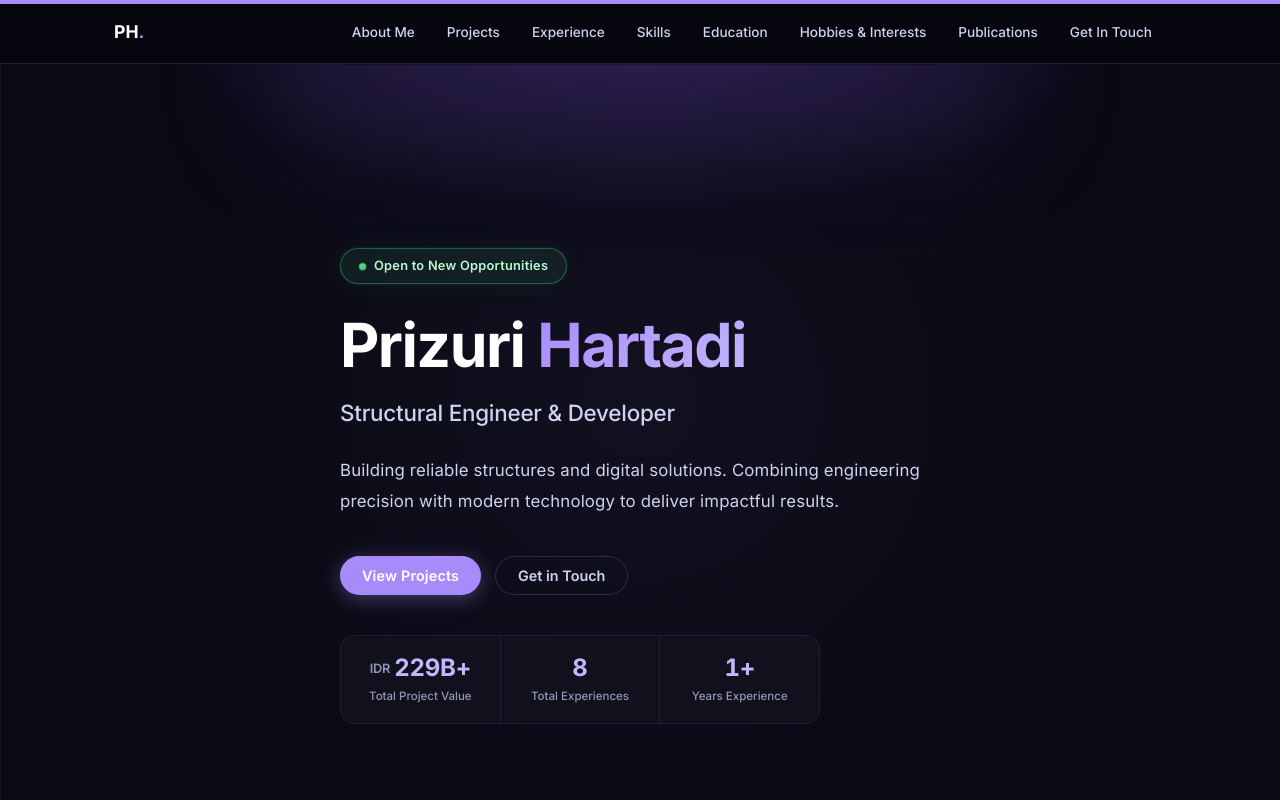
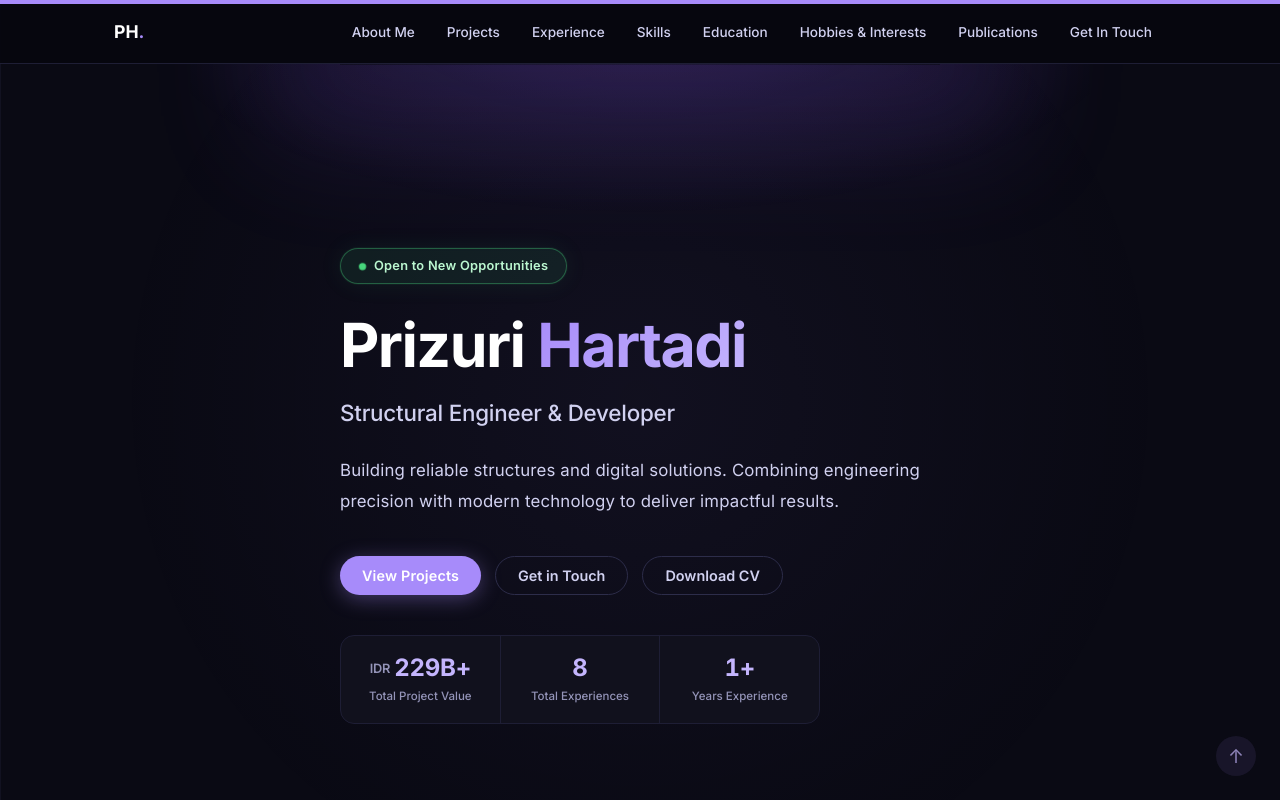
Before and after one commit to prizuri/portfolio, a React (Vite) app: page /#/ in a window 1280 px wide. Shown: the top 800 px of the page. Built offline with nearby package versions, Linux system fonts and the light colour scheme.

Commit message:
tambah minor UI

```diff
--- /dev/null
+++ b/404.html
@@ -0,0 +1,71 @@
+<!doctype html>
+<html lang="en">
+  <head>
+    <meta charset="UTF-8" />
+    <meta name="viewport" content="width=device-width, initial-scale=1.0" />
+    <title>404 - Page Not Found</title>
+    <meta name="description" content="Page not found - Prizuri Hartadi's Portfolio">
+    <!-- Redirect to index.html for client-side routing -->
+    <meta http-equiv="refresh" content="0; url=/">
+    <style>
+      body {
+        font-family: 'Inter', system-ui, -apple-system, sans-serif;
+        background: #0a0a14;
+        color: #ffffff;
+        line-height: 1.6;
+        text-align: center;
+        padding: 60px 20px;
+        display: flex;
+        flex-direction: column;
+        align-items: center;
+        justify-content: center;
+        min-height: 100vh;
+        margin: 0;
+      }
+      .container {
+        max-width: 500px;
+      }
+      h1 {
+        font-size: 3rem;
+        margin-bottom: 20px;
+        background: linear-gradient(120deg, #ffffff 55%, #a78bfa 100%);
+        -webkit-background-clip: text;
+        -webkit-text-fill-color: transparent;
+        background-clip: text;
+      }
+      p {
+        font-size: 1.2rem;
+        color: #d1d1f0;
+        margin-bottom: 30px;
+      }
+      a {
+        display: inline-block;
+        padding: 12px 28px;
+        background: #a78bfa;
+        color: #fff;
+        text-decoration: none;
+        border-radius: 50px;
+        font-weight: 600;
+        transition: all 0.2s ease;
+      }
+      a:hover {
+        background: #c4b5fd;
+        transform: translateY(-2px);
+        box-shadow: 0 4px 20px rgba(167,139,250,.35);
+      }
+    </style>
+  </head>
+  <body>
+    <div class="container">
+      <h1>404</h1>
+      <p>Halaman yang Anda cari tidak ditemukan.</p>
+      <p>Page not found.</p>
+      <p>Redirecting to homepage...</p>
+      <a href="/">Kembali ke Beranda / Return to Home</a>
+    </div>
+    <script>
+      // Immediate redirect for client-side routing
+      window.location.href = '/';
+    </script>
+  </body>
+</html>
--- a/index.html
+++ b/index.html
@@ -3,8 +3,25 @@
   <head>
     <meta charset="UTF-8" />
     <meta name="viewport" content="width=device-width, initial-scale=1.0" />
+    <!-- Primary Meta Tags -->
     <title>Prizuri Hartadi</title>
-    <meta name="description" content="Portfolio of Prizuri Hartadi — Structural Engineer" />
+    <meta name="title" content="Prizuri Hartadi">
+    <meta name="description" content="Portfolio of Prizuri Hartadi — Structural Engineer">
+
+    <!-- Open Graph / Facebook -->
+    <meta property="og:type" content="website">
+    <meta property="og:url" content="https://prizurihartadi.github.io/">
+    <meta property="og:title" content="Prizuri Hartadi">
+    <meta property="og:description" content="Portfolio of Prizuri Hartadi — Structural Engineer">
+    <meta property="og:image" content="https://prizurihartadi.github.io/og-image.jpg">
+
+    <!-- Twitter -->
+    <meta property="twitter:card" content="summary_large_image">
+    <meta property="twitter:url" content="https://prizurihartadi.github.io/">
+    <meta property="twitter:title" content="Prizuri Hartadi">
+    <meta property="twitter:description" content="Portfolio of Prizuri Hartadi — Structural Engineer">
+    <meta property="twitter:image" content="https://prizurihartadi.github.io/og-image.jpg">
+
     <link rel="preconnect" href="https://fonts.googleapis.com" />
     <link rel="preconnect" href="https://fonts.gstatic.com" crossorigin />
     <link href="https://fonts.googleapis.com/css2?family=Inter:wght@300;400;500;600;700&family=JetBrains+Mono:wght@400;500&display=swap" rel="stylesheet" />
--- a/src/components/sections/Contact.jsx
+++ b/src/components/sections/Contact.jsx
@@ -72,7 +72,11 @@ export default function Contact() {
               </div>
             </div>
             <div className="contact-item">
-              <div className="contact-icon">in</div>
+              <div className="contact-icon">
+                <svg width="24" height="24" viewBox="0 0 24 24" fill="none" xmlns="http://www.w3.org/2000/svg">
+                  <path d="M20.447 20.452h-3.554v-5.569c0-1.328-.027-3.037-1.852-3.037-1.853 0-2.136 1.445-2.136 2.939v5.667H9.351V9h3.414v1.561h.046c.477-.9 1.637-1.85 3.37-1.85 3.601 0 4.267 2.37 4.267 5.455v6.286zM5.337 7.433c-1.144 0-2.063-.926-2.063-2.065s.919-2.065 2.063-2.065 2.064.926 2.064 2.065-.919 2.065-2.064 2.065zm1.782 13.019H3.555V9h3.564v11.452zm10.102-2.572c-.66 0-1.194-.527-1.194-1.176 0-.649-.534-1.176-1.194-1.176-.66 0-1.189.527-1.189 1.176 0 .649.529 1.176 1.189 1.176.658 0 1.193-.527 1.193-1.176 0-.65-.536-1.176-1.194-1.176z" fill="currentColor"/>
+                </svg>
+              </div>
               <div>
                 <div className="contact-label">LinkedIn</div>
                 <a className="contact-value contact-link" href={linkedinUrl} target="_blank" rel="noopener noreferrer">{linkedin}</a>
--- a/src/components/sections/Hero.jsx
+++ b/src/components/sections/Hero.jsx
@@ -63,6 +63,8 @@ export default function Hero() {
     return v.toLocaleString(isID ? 'id-ID' : 'en-US');
   }
 
+  const visibleExpCount = experience.filter(e => !e.hidden).length;
+
   const stats = [
     {
       val: totalValue,
@@ -71,7 +73,7 @@ export default function Hero() {
       prefix: 'IDR '
     },
     {
-      val: experience.length,
+      val: visibleExpCount,
       label: lang === 'id' ? 'Total Pengalaman' : 'Total Experiences'
     },
     {
@@ -122,6 +124,13 @@ export default function Hero() {
           <button type="button" className="btn btn-outline" onClick={() => document.getElementById('contact')?.scrollIntoView({ behavior: 'smooth' })}>
             {lang === 'id' ? about?.hero_cta2_id : about?.hero_cta2_en}
           </button>
+          <button type="button" className="btn btn-outline" onClick={() => {
+            // Download CV - for now linking to LinkedIn as placeholder
+            // In production, this should link to an actual CV file
+            window.open('https://linkedin.com/in/prizurih/', '_blank', 'noopener');
+          }}>
+            {lang === 'id' ? 'Download CV' : 'Download CV'}
+          </button>
         </motion.div>
 
         <motion.div
--- a/src/index.css
+++ b/src/index.css
@@ -36,8 +36,8 @@ body {
   color: var(--text-1);
   line-height: 1.6;
   -webkit-font-smoothing: antialiased;
-  user-select: none;
-  -webkit-user-select: none;
+  user-select: text;
+  -webkit-user-select: text;
   font-size: 16px;
 }
 
@@ -482,6 +482,35 @@ code, .mono { font-family: 'JetBrains Mono', monospace; }
   text-align: center; color: var(--text-3); font-size: .82rem;
 }
 
+/* ── BACK TO TOP BUTTON ──────────────────────────── */
+.back-to-top {
+  position: fixed;
+  bottom: 24px;
+  right: 24px;
+  width: 40px;
+  height: 40px;
+  border-radius: 50%;
+  background: var(--accent-dim);
+  color: var(--accent-l);
+  border: none;
+  font-size: 1.2rem;
+  cursor: pointer;
+  transition: all var(--t);
+  opacity: 0.7;
+  display: flex;
+  align-items: center;
+  justify-content: center;
+  z-index: 999;
+}
+
+.back-to-top:hover {
+  background: var(--accent);
+  color: #fff;
+  opacity: 1;
+  transform: translateY(-2px);
+  box-shadow: 0 4px 12px rgba(167,139,250,.3);
+}
+
 /* ── TOAST ───────────────────────────────────────── */
 .toast-container {
   position: fixed; bottom: 24px; right: 24px; z-index: 9999;
--- a/src/pages/Portfolio.jsx
+++ b/src/pages/Portfolio.jsx
@@ -51,6 +51,14 @@ export default function Portfolio() {
             © {new Date().getFullYear()} Prizuri Hartadi. All rights reserved.
           </div>
         </footer>
+
+        {/* Back to Top Button */}
+        <button
+          className="back-to-top"
+          onClick={() => window.scrollTo({ top: 0, behavior: 'smooth' })}
+        >
+          ↑
+        </button>
       </div>
     </>
   );
```
